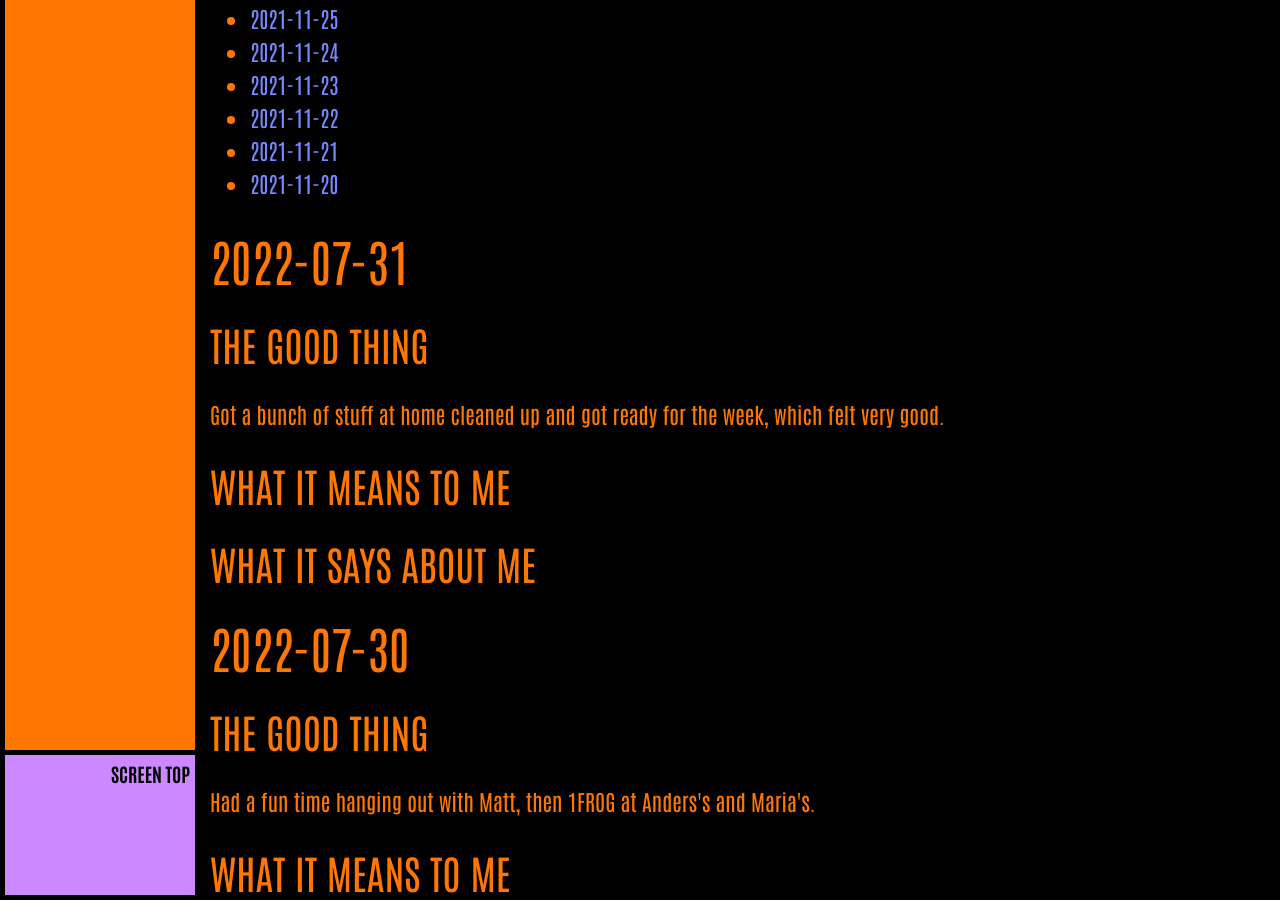
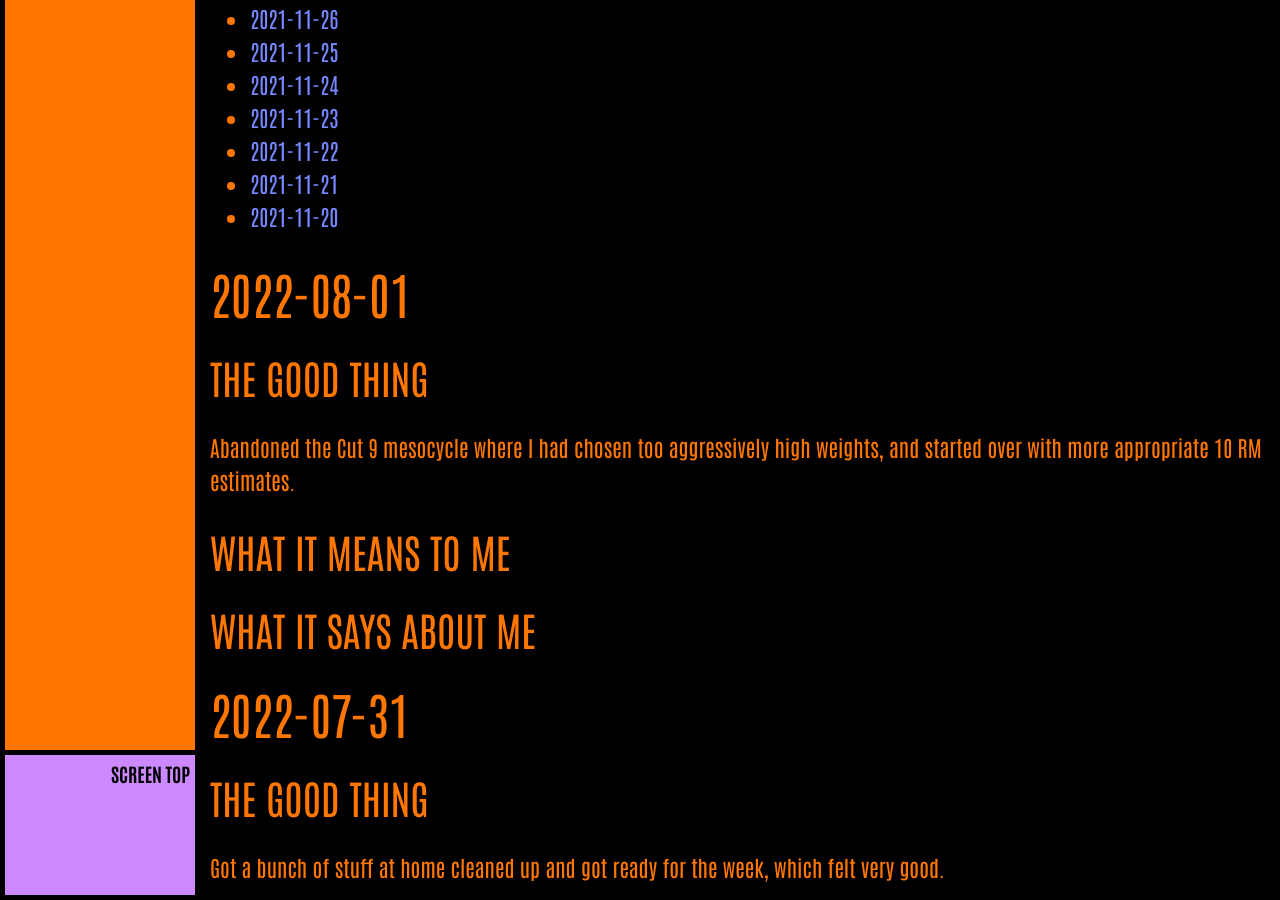
Before and after one commit to ArthurZey/arthurzey.github.io, a Jekyll site: the page built from _pages/one-good-thing.md, in a window 1280 px wide and 900 px high, scrolled down 5302 px. Built offline with Jekyll 4.4.1, drawn with Linux system fonts in a browser that asks for light colours; some of the changed text lies outside the part shown.

Commit message:
added stub for 2022-08-01

```diff
--- a/_pages/one-good-thing.md
+++ b/_pages/one-good-thing.md
@@ -12,6 +12,15 @@ sitemap: false
 * TOC
 {:toc}
 {::options toc_levels="2" /}
+
+## 2022-08-01
+### The Good Thing
+Abandoned the Cut 9 mesocycle where I had chosen too aggressively high weights, and started over with more appropriate 10 RM estimates.
+### What It Means to Me
+
+### What It Says about Me
+
+
 
 ## 2022-07-31
 ### The Good Thing
```
Also changed, not shown: other parts of _pages/one-good-thing.md (+1 -1 lines).
